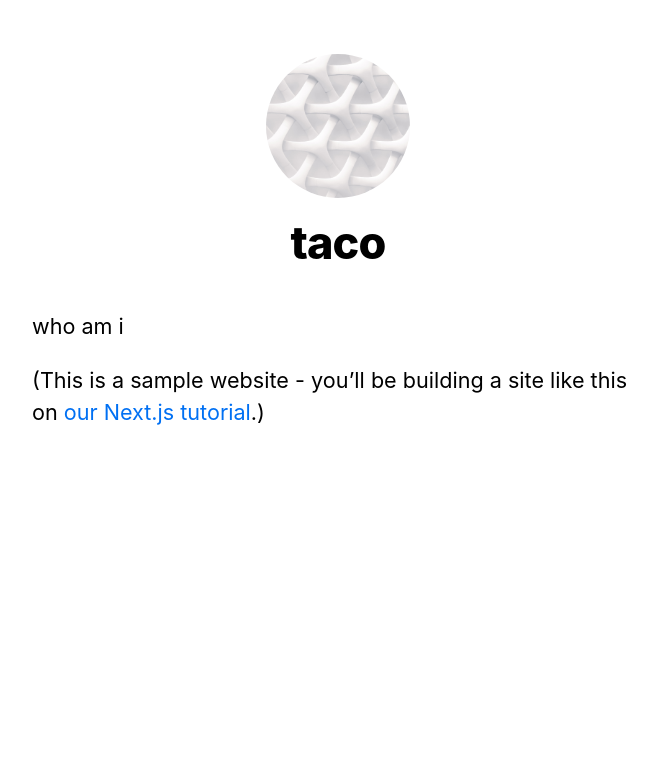
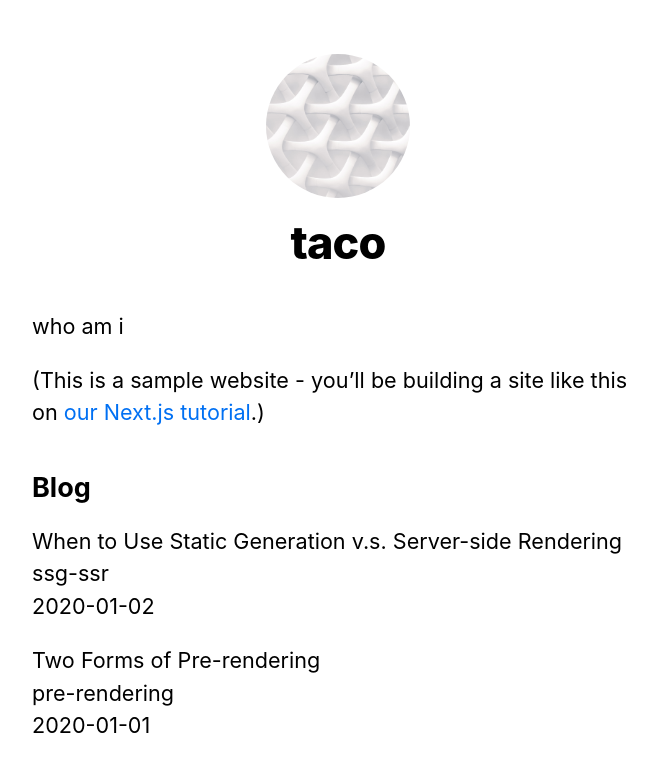
Before and after one commit to hackertaco/nextjs-first, a Next.js app: page / in a window 1280 px wide. Shown: the top 772 px of the page, without its empty margins (302-959 px from the left). Built offline with nearby package versions, Linux system fonts and the light colour scheme.

Commit message:
feat: ⚡pre-rendering external data

```diff
--- /dev/null
+++ b/lib/posts.js
@@ -0,0 +1,35 @@
+import fs from 'fs'
+import path from 'path'
+import matter from 'gray-matter'
+
+const postsDirectory = path.join(process.cwd(), 'posts')
+
+export function getSortedPostsData() {
+    // Get file names under /posts
+    const fileNames = fs.readdirSync(postsDirectory)
+    const allPostsData = fileNames.map(fileName => {
+        // Remove ".md" from file name to get id
+        const id = fileName.replace(/\.md$/, '')
+
+        // Read markdown file as string
+        const fullPath = path.join(postsDirectory, fileName)
+        const fileContents = fs.readFileSync(fullPath, 'utf8')
+
+        // Use gray-matter to parse the post metadata section
+        const matterResult = matter(fileContents)
+
+        // Combine the data with the id
+        return {
+            id,
+            ...matterResult.data
+        }
+    })
+    // Sort posts by date
+    return allPostsData.sort((a, b) => {
+        if (a.date < b.date) {
+            return 1
+        } else {
+            return -1
+        }
+    })
+}
--- a/pages/index.js
+++ b/pages/index.js
@@ -1,8 +1,17 @@
 import Head from 'next/head'
 import Layout, { siteTitle } from '../components/layout'
 import utilStyles from '../styles/utils.module.css'
+import { getSortedPostsData } from '../lib/posts'
 
-export default function Home() {
+export async function getStaticProps() {
+  const allPostsData = getSortedPostsData()
+  return {
+    props: {
+      allPostsData
+    }
+  }
+}
+export default function Home({ allPostsData }) {
   return (
     <Layout home>
       <Head>
@@ -15,6 +24,20 @@
           <a href="https://nextjs.org/learn">our Next.js tutorial</a>.)
         </p>
       </section>
+      <section className={`${utilStyles.headingMd} ${utilStyles.padding1px}`}>
+        <h2 className={utilStyles.headingLg}>Blog</h2>
+        <ul className={utilStyles.list}>
+          {allPostsData.map(({ id, date, title }) => (
+            <li className={utilStyles.listItem} key={id}>
+              {title}
+              <br />
+              {id}
+              <br />
+              {date}
+            </li>
+          ))}
+        </ul>
+      </section>
     </Layout>
   )
 }
```
